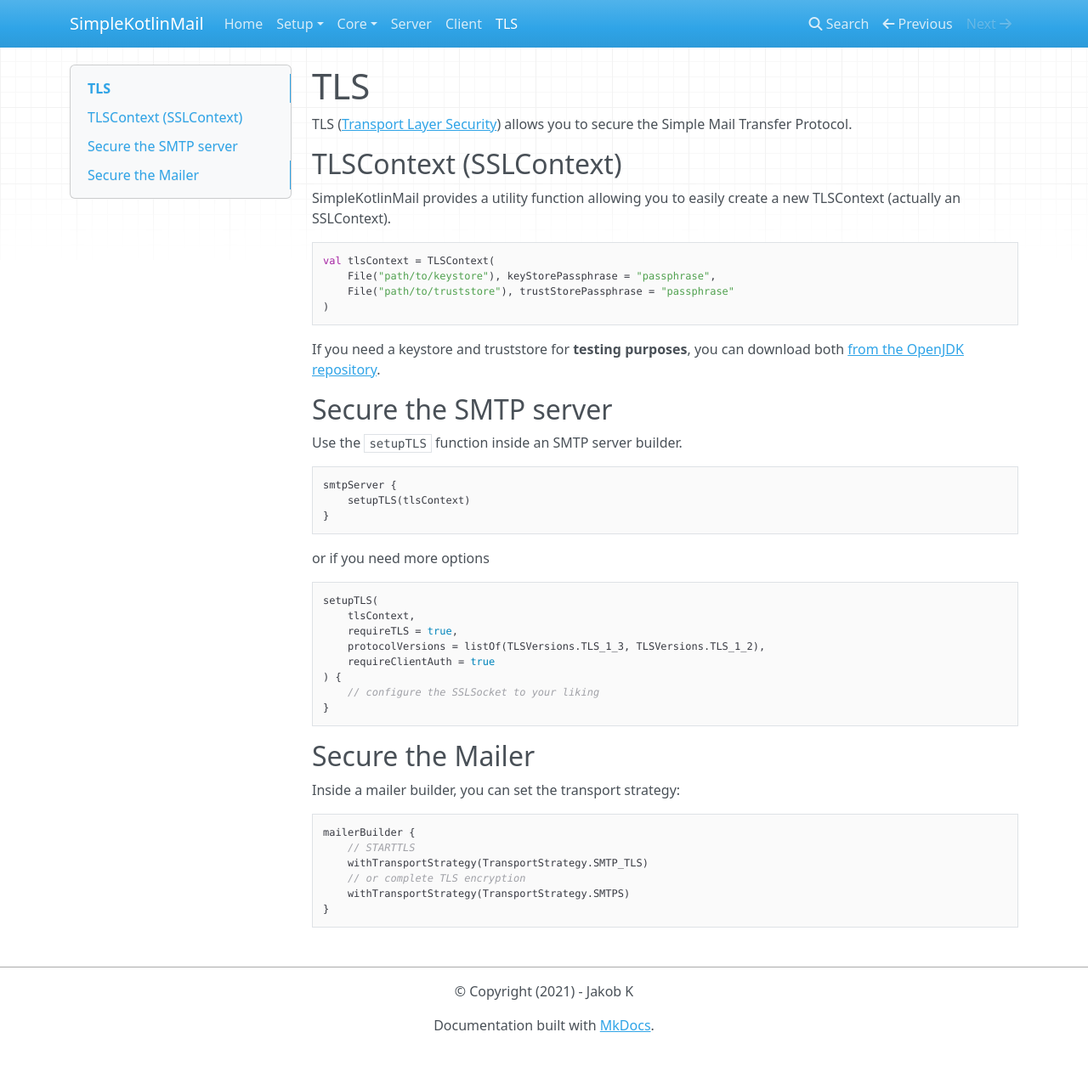
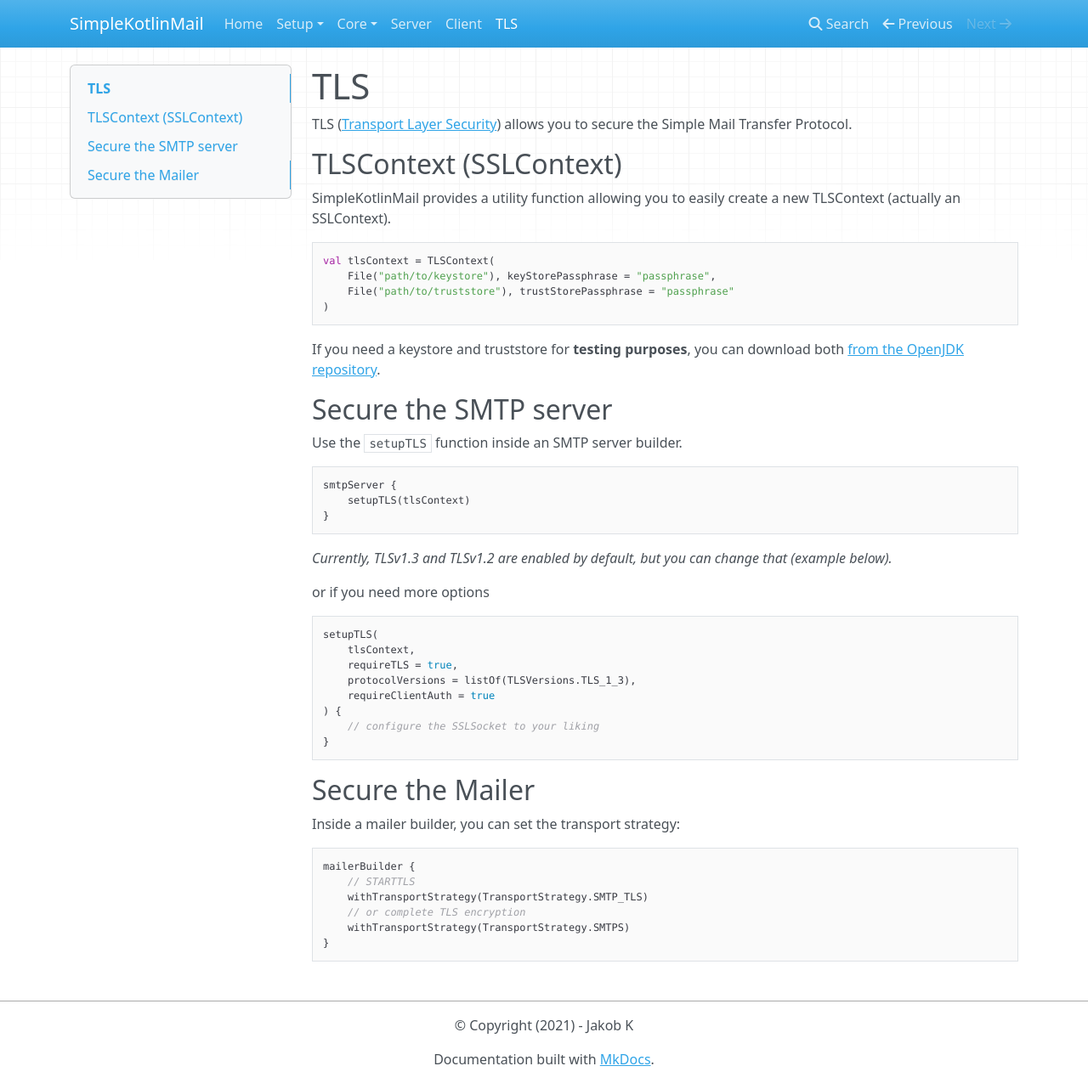
Before and after one commit to jakobkmar/SimpleKotlinMail, an MkDocs documentation site: the page built from guide/docs/tls.md, in a window 1280 px wide and 1275 px high. Shown: the whole window at 85% size. Built offline with MkDocs 1.6.1, drawn with Linux system fonts in a browser that asks for light colours; nearby versions of some CDN libraries.

Commit message:
Update tls.md

````diff
--- a/guide/docs/tls.md
+++ b/guide/docs/tls.md
@@ -25,12 +25,14 @@
 }
 ```
 
+_Currently, TLSv1.3 and TLSv1.2 are enabled by default, but you can change that (example below)._
+
 or if you need more options
 ```kotlin
 setupTLS(
     tlsContext,
     requireTLS = true,
-    protocolVersions = listOf(TLSVersions.TLS_1_3, TLSVersions.TLS_1_2),
+    protocolVersions = listOf(TLSVersions.TLS_1_3),
     requireClientAuth = true
 ) {
     // configure the SSLSocket to your liking
````
